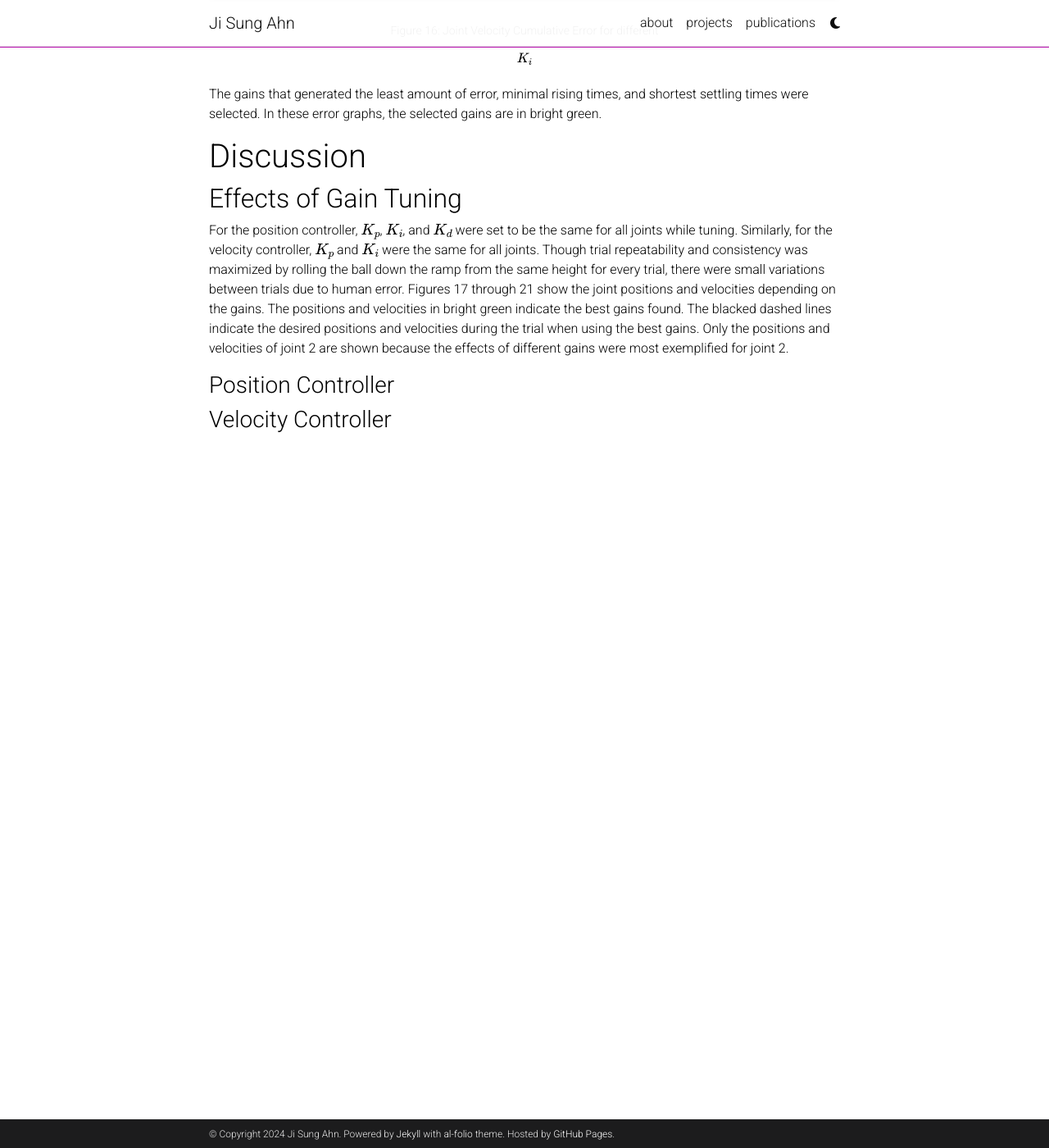
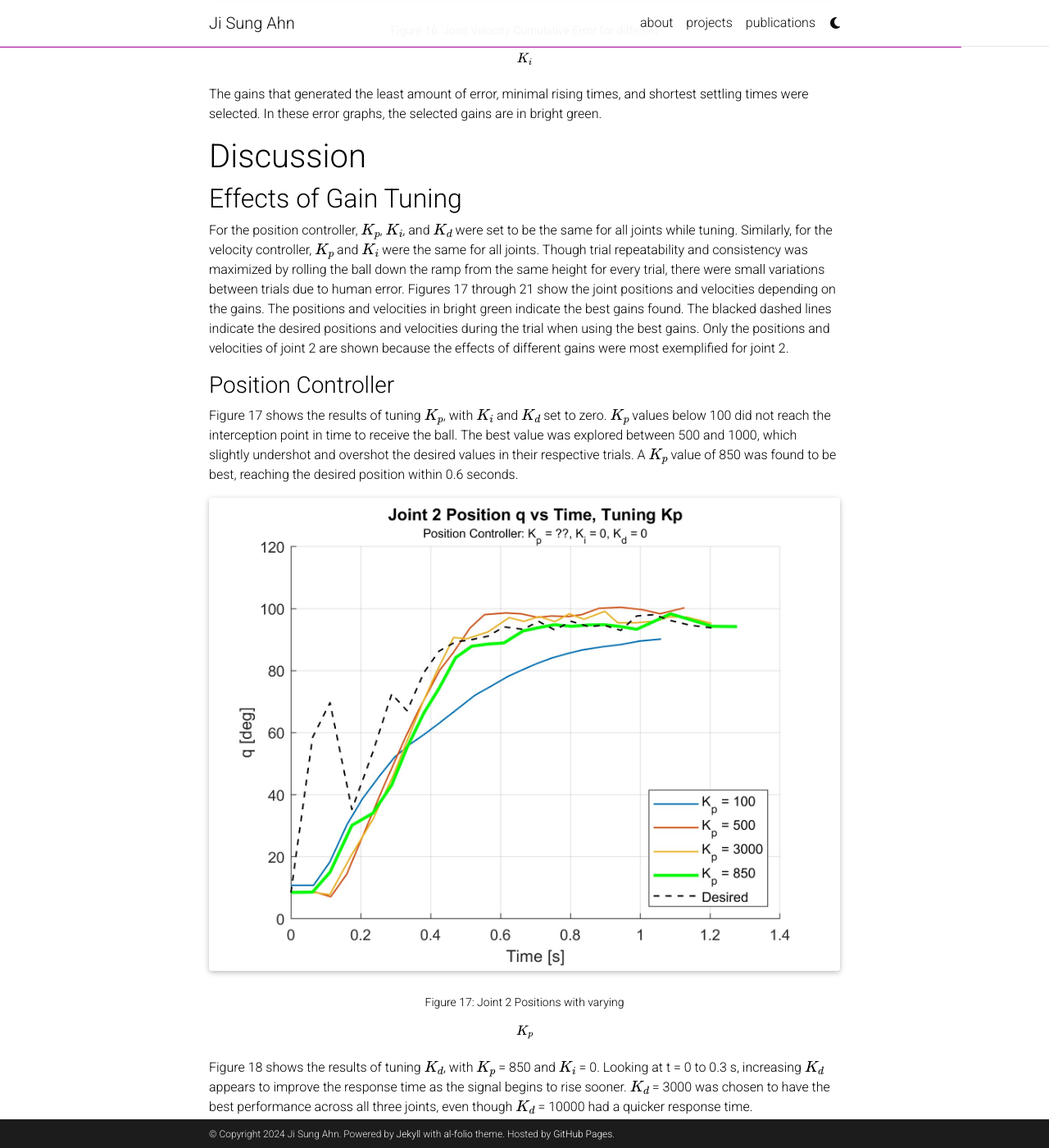
Before and after one commit to jisungahn10/jisungahn10.github.io, a Jekyll site: the page built from _projects/braad.md, in a window 1280 px wide and 1400 px high, scrolled down 16890 px. Shown: the whole window at 82% size. Built offline with Jekyll 4.4.1, drawn with Linux system fonts in a browser that asks for light colours; full-size pictures stand in for the smaller copies a plugin makes; comment, search, counter and statistics services are not loaded; a style sheet for code colours, icons or effects is not loaded; some of the changed text lies outside the part shown.

Commit message:
updates to braad: added position controller tuning discussion and results

```diff
--- a/_projects/braad.md
+++ b/_projects/braad.md
@@ -353,5 +353,37 @@
 For the position controller, $$K_p$$, $$K_i$$, and $$K_d$$ were set to be the same for all joints while tuning. Similarly, for the velocity controller, $$K_p$$ and $$K_i$$ were the same for all joints. Though trial repeatability and consistency was maximized by rolling the ball down the ramp from the same height for every trial, there were small variations between trials due to human error. Figures 17 through 21 show the joint positions and velocities depending on the gains. The positions and velocities in bright green indicate the best gains found. The blacked dashed lines indicate the desired positions and velocities during the trial when using the best gains. Only the positions and velocities of joint 2 are shown because the effects of different gains were most exemplified for joint 2.
 
 ### Position Controller
+Figure 17 shows the results of tuning $$K_p$$, with $$K_i$$ and $$K_d$$ set to zero. $$K_p$$ values below 100 did not reach the interception point in time to receive the ball. The best value was explored between 500 and 1000, which slightly undershot and overshot the desired values in their respective trials. A $$K_p$$ value of 850 was found to be best, reaching the desired position within 0.6 seconds.
+
+<div class="row">
+    <div class="col-12">
+        {% include figure.html path="assets/braad/img/positionkp.jpg" title="joint 2 positions varying Kp" class="img-fluid rounded z-depth-1" %}
+    </div>
+</div>
+<div class="caption">
+    Figure 17: Joint 2 Positions with varying $$K_p$$
+</div>
+
+Figure 18 shows the results of tuning $$K_d$$, with $$K_p$$ = 850 and $$K_i$$ = 0. Looking at t = 0 to 0.3 s, increasing $$K_d$$ appears to improve the response time as the signal begins to rise sooner. $$K_d$$ = 3000 was chosen to have the best performance across all three joints, even though $$K_d$$ = 10000 had a quicker response time.
+
+<div class="row">
+    <div class="col-12">
+        {% include figure.html path="assets/braad/img/positionkd.jpg" title="joint 2 positions varying Kd" class="img-fluid rounded z-depth-1" %}
+    </div>
+</div>
+<div class="caption">
+    Figure 18: Joint 2 Positions with varying $$K_d$$
+</div>
+
+Figure 19 shows the results of tuning $$K_i$$, with $$K_p$$ = 850 and $$K_d$$ = 3000. $$K_i$$ eliminated many of the "bumps" in the movement, but did otherwise not have a large effect. $$K_i$$ = 30 was chosen because the joint tended to overshoot when $$K_i$$ was further increased.
+
+<div class="row">
+    <div class="col-12">
+        {% include figure.html path="assets/braad/img/positionki.jpg" title="joint 2 positions varying Ki" class="img-fluid rounded z-depth-1" %}
+    </div>
+</div>
+<div class="caption">
+    Figure 19: Joint 2 Positions with varying $$K_i$$
+</div>
 
 ### Velocity Controller
```
Also changed, not shown: assets/braad/img/positionkd.jpg (added), assets/braad/img/positionki.jpg (added), assets/braad/img/positionkp.jpg (added), assets/braad/img/velocityki.jpg (added), assets/braad/img/velocitykp.jpg (added).
